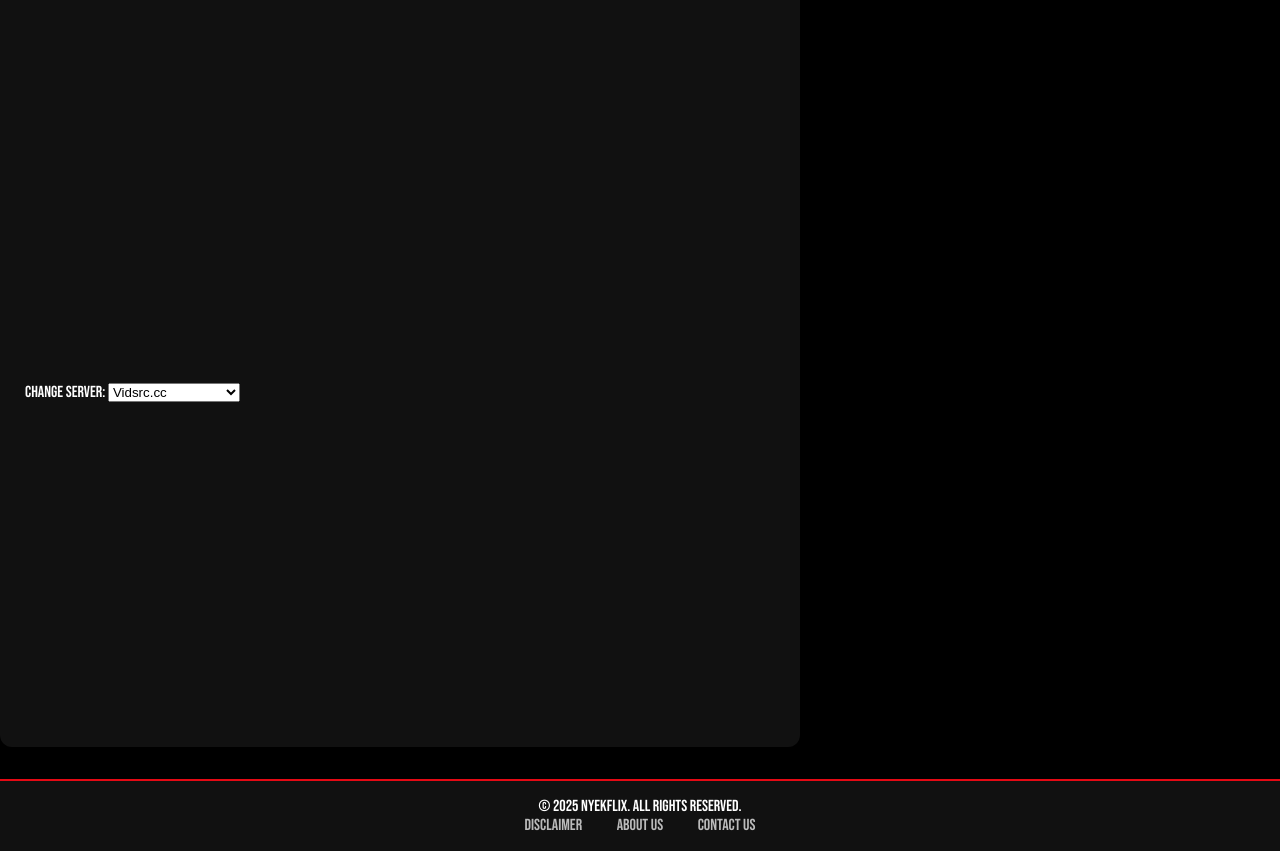
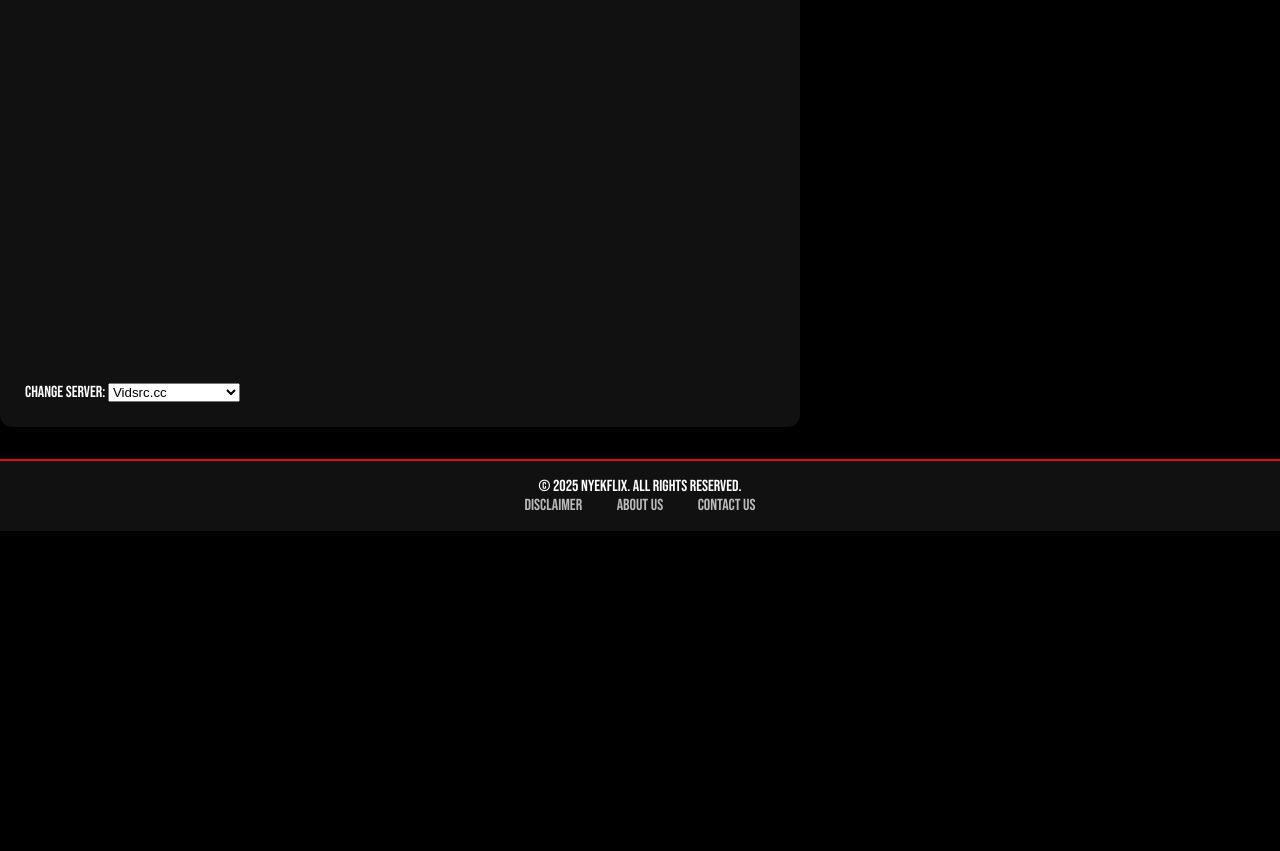
Before and after one commit to b4yt/NyekFlix, a plain HTML site: page my-website/index.html in a window 1280 px wide. Shown: the part 939-1790 px from the top of the page. After the commit the page ends 1470 px from the top, so only its background shows below. Drawn offline with Linux system fonts and the light colour scheme; no server answers.

Commit message:
Update index.html

```diff
--- a/my-website/index.html
+++ b/my-website/index.html
@@ -37,6 +37,7 @@
     <div class="list" id="anime-list"></div>
   </div>
 
+<!-- Modal -->
 <div class="modal" id="modal">
   <div class="modal-content">
     <span class="close" onclick="closeModal()">&times;</span>
@@ -61,9 +62,9 @@
         <option value="player.videasy.net">Player.Videasy.net</option>
       </select>
     </div>
-      <iframe id="modal-video" width="100%" height="315" frameborder="0" allowfullscreen></iframe>
   </div>
 </div>
+
 
   <div class="search-modal" id="search-modal">
     <span class="close" onclick="closeSearchModal()">&times;</span>
```
Lines whose indentation alone changed are shown as unchanged.
